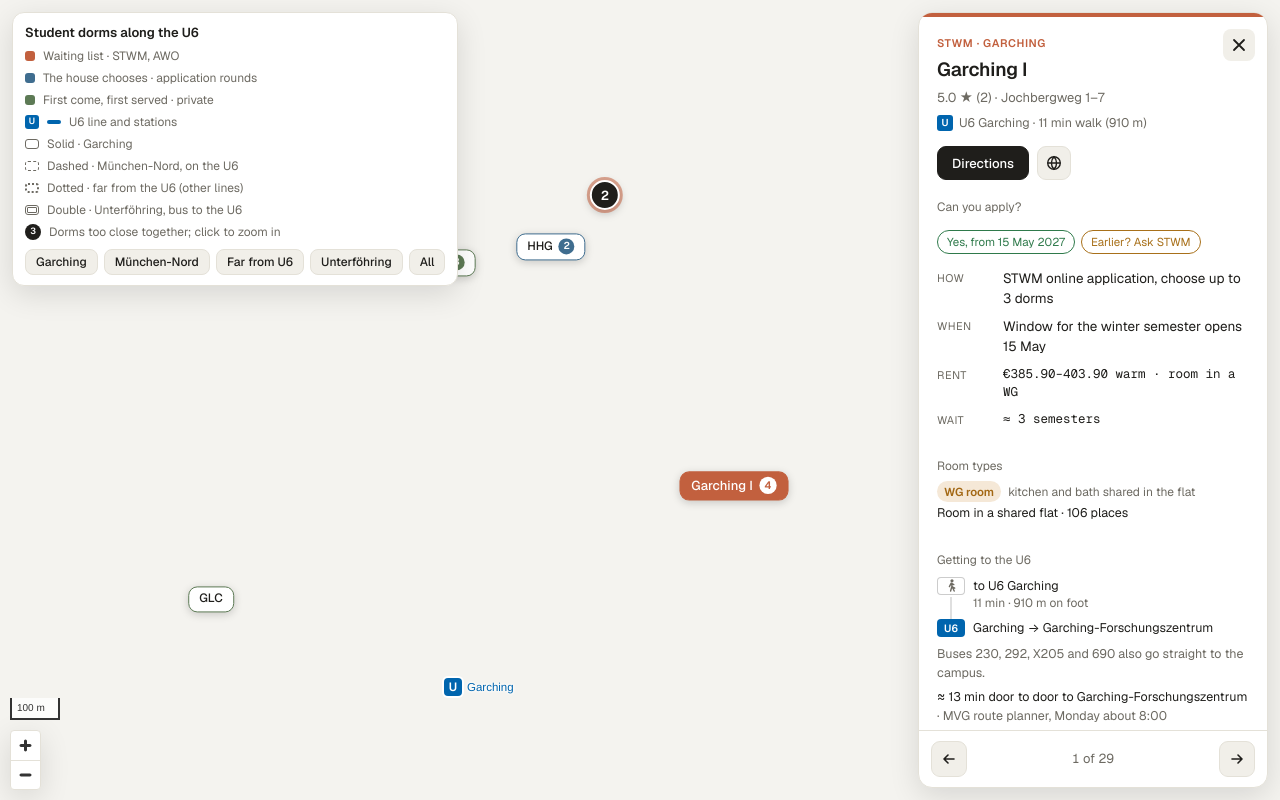
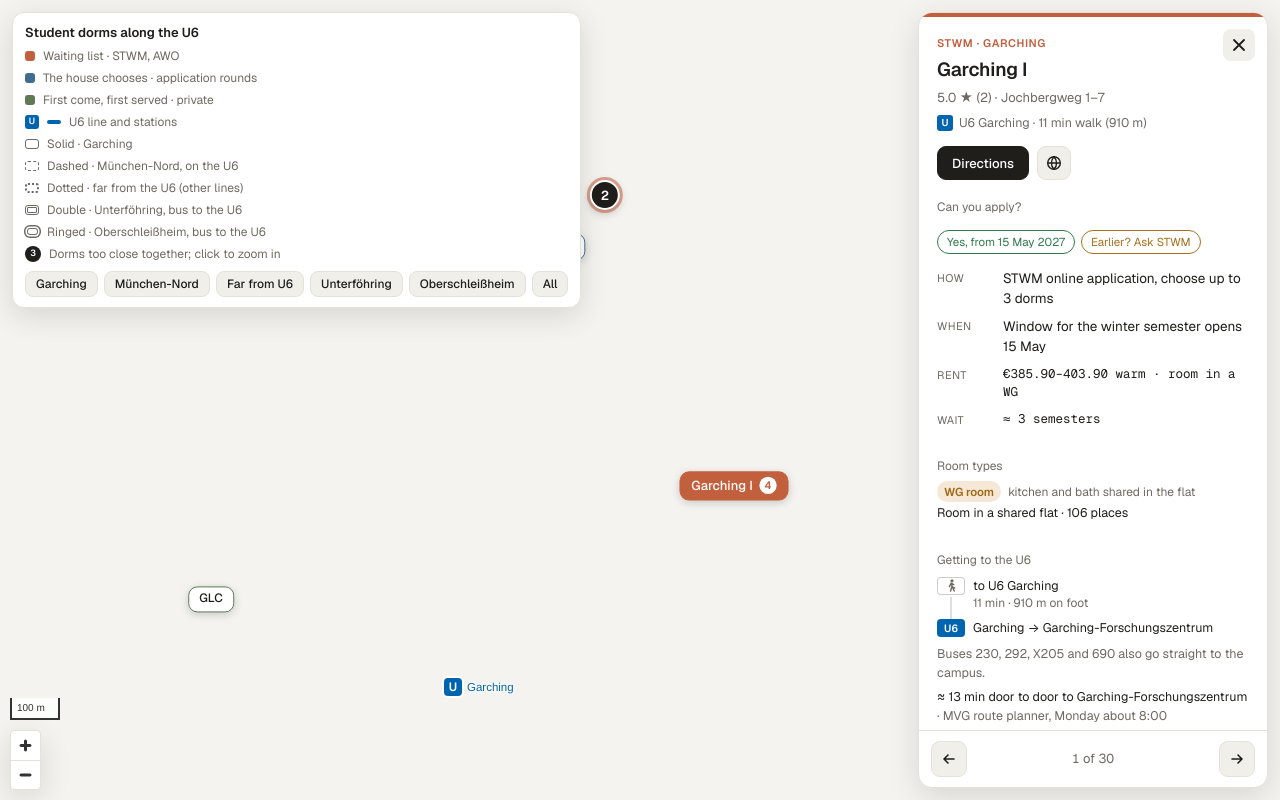
Before and after one commit to alyxhou00/garching-dorms-map, a plain HTML site: page index.html in a window 1280 px wide. Drawn offline with nearby package versions, Linux system fonts and the light colour scheme; no server answers.

Commit message:
Add STWM Oberschleißheim as a fifth area
Co-Authored-By: Claude Opus 5.5 <noreply@anthropic.com>
Claude-Session: https://claude.ai/code/session_018dqXVSR9q9Q2syyMmK9oeV

```diff
--- a/index.html
+++ b/index.html
@@ -141,6 +141,10 @@ button:focus-visible, a:focus-visible, .mk-in:focus-visible { outline: 2px solid
 .mk.ufg .mk-in { border-style: double; border-width: 3px; background: var(--raise); }
 .mk.ufg.on .mk-in { border-style: solid; border-width: 1.5px; background: var(--c); }
 .legend .sw.ln.dbl { border-style: double; border-width: 3px; }
+/* Oberschleißheim markers: solid border with an outer ring */
+.mk.osh .mk-in { background: var(--raise); box-shadow: 0 0 0 2px var(--panel), 0 0 0 3.5px var(--c), 0 2px 8px rgba(0,0,0,.18); }
+.mk.osh.on .mk-in { background: var(--c); }
+.legend .sw.ln.ring { box-shadow: 0 0 0 1.5px var(--panel), 0 0 0 3px var(--muted); width: 11px; height: 7px; margin: 0 1.5px; }
 /* far-from-U6 markers: dotted border */
 .mk.far .mk-in { border-style: dotted; border-width: 2px; background: var(--raise); }
 .mk.far.on .mk-in { border-style: solid; background: var(--c); }
@@ -214,12 +218,14 @@ button.pt-name:hover { text-decoration-color: var(--c); }
   <span><i class="sw ln dash"></i>Dashed · München-Nord, on the U6</span>
   <span><i class="sw ln dot"></i>Dotted · far from the U6 (other lines)</span>
   <span><i class="sw ln dbl"></i>Double · Unterföhring, bus to the U6</span>
+  <span><i class="sw ln ring"></i>Ringed · Oberschleißheim, bus to the U6</span>
   <span><i class="clx">3</i>Dorms too close together; click to zoom in</span>
   <div class="areas">
     <button type="button" id="go-g">Garching</button>
     <button type="button" id="go-n">München-Nord</button>
     <button type="button" id="go-f">Far from U6</button>
     <button type="button" id="go-u">Unterföhring</button>
+    <button type="button" id="go-o">Oberschleißheim</button>
     <button type="button" id="go-a">All</button>
   </div>
 </div>
@@ -281,7 +287,7 @@ button.pt-name:hover { text-decoration-color: var(--c); }
 
 <script src="https://unpkg.com/maplibre-gl@4.7.1/dist/maplibre-gl.js"></script>
 <script>
-// area: "garching" | "north" (U6 München-Nord, down to Münchner Freiheit) | "far" (far from the U6) | "ufg" (Unterföhring)
+// area: "garching" | "north" (U6 München-Nord, down to Münchner Freiheit) | "far" (far from the U6) | "ufg" (Unterföhring) | "osh" (Oberschleißheim)
 // ch: "stwm" waiting list | "eswm" selection by an association, church or foundation | "priv" private
 const STWM_HOW = "STWM online application, choose up to 3 dorms";
 const STWM_WHEN = "Window for the winter semester opens 15 May";
@@ -577,7 +583,16 @@ const DORMS = [
     rev:{ good:[],
           bad:["Expensive for the size: one calls it 'over €830 for a prison cell', another says about €30 per m²","Fees to leave early (€1,000 and €3,500 mentioned); deposits returned slowly and not in full","Contract says move out 3 days before it ends, which falls in Oktoberfest week","Strict quiet rules after 22:00, unfriendly staff, slow repairs; one mentions bugs","Several say the operator gets bad reviews removed, so the score may be too high"],
           basis:"the 5 written reviews Google shows first (of 63 ratings); I could not page through the rest without the browser." },
-    url:"https://www.apian-aparthaus.de/en" }
+    url:"https://www.apian-aparthaus.de/en" },
+  { area:"osh", name:"Studierendenwohnanlage Oberschleißheim", short:"Oberschleißheim", street:"Am Schäferanger 9–15, 85764 Oberschleißheim", op:"STWM", ch:"stwm", lng:11.54568, lat:48.25626, rating:"4.0 ★ (71)",
+    chips:[STWM_YES,["check","Bus 292 every 20 min"]], how:STWM_HOW, when:STWM_WHEN,
+    rent:"€399.50–420.40 warm · room in a WG (bath shared by two €431.30–438.20; own bath €445.30)", wait:"≈ 1 semester",
+    note:"171 places next to the regatta lake, opened 1997, first meant for vet students. S1 Oberschleißheim for Munich; bus 292 for Garching. Max. 7 semesters on a Bachelor's, 4 on a Master's. Deposit is 3× base rent.",
+    other:["STWM: Munich, Garching and Weihenstephan are each about 25 min away by public transport; communal kitchens and a common room (studierendenwerk-muenchen-oberbayern.de)","DAAD hall finder: 171 furnished places; single rooms share shower, WC and kitchen in their group (daad.de)"],
+    rev:{ good:["Friendly people; good for studying and for parties","Quiet and peaceful","Direct bus to the Garching campus; supermarkets, pool, post office nearby"],
+          bad:["Rural, feels far from Munich at first","A bit far from the city centre"],
+          basis:"the 5 written reviews Google shows first." },
+    url:"https://www.studierendenwerk-muenchen-oberbayern.de/en/accommodation/halls-of-residence/garching-oberschleissheim/oberschleissheim/" }
 ];
 
 // Room types: kind = studio (own kitchen + own bath), part (own bath, shared kitchen),
@@ -625,11 +640,13 @@ const EXTRA = {
     conn:{ st:"Münchner Freiheit", door:13, steps:[["walk","","to U3 Olympiazentrum","6 min"],["u3","U3","Olympiazentrum → Münchner Freiheit","5 min · every 5 min"]], alt:"Some U3 trips are better to change at Giselastraße instead." }, campus:37 },
   "Apian": { rooms:[["studio","≈ 20 m² (Apian 1) or ≈ 24 m² (Apian 2): kitchenette with ceramic hob and fridge, own shower bath"]],
     conn:{ st:"Studentenstadt", door:15, steps:[["walk","","to the stop Apianstraße","8 min"],["bus","233","Apianstraße → Studentenstadt","7 min · every 10 min"]], alt:"" }, campus:35 },
+  "Oberschleißheim": { rooms:[["wg","Room in a flat for 3–4 · 41 places"],["wg","Room in a flat for 4–12, bath shared by two · 122 places"],["part","8 places"]],
+    conn:{ st:"Garching-Hochbrück", door:27, steps:[["walk","","to the stop Am Stutenanger","6 min"],["bus","292","Am Stutenanger → Garching-Hochbrück","19 min · every 20 min"]], alt:"Or stay on bus 292 all the way to Garching-Forschungszentrum (33 min ride)." }, campus:37 },
   "Marchionini": { rooms:[["studio","84 hexagonal rooms of 20 m² with own bath and kitchenette; shared kitchen too"]],
     conn:{ st:"Münchner Freiheit", door:16, steps:[["walk","","to U3 Petuelring","8 min"],["u3","U3","Petuelring → Münchner Freiheit","4 min · every 5 min"]], alt:"Some U3 trips are better to change at Giselastraße instead." }, campus:40 }
 };
 // Walking distance along footpaths to the nearest U6 station (OSRM foot router on OpenStreetMap data, Nov 2026)
-const WALK = {"Garching I": [910, "Garching"], "Garching II": [1143, "Garching"], "HHG": [1052, "Garching"], "DOMINO": [1369, "Garching"], "SLC": [1064, "Garching"], "GLC": [593, "Garching"], "Haidpark (AWO)": [324, "Fröttmaning"], "Heidemannstraße": [928, "Kieferngarten"], "GLH": [360, "Kieferngarten"], "Josef-Wirth-Weg": [1430, "Freimann"], "Unity Alpha": [1451, "Freimann"], "Unity Beta": [1645, "Freimann"], "Helmut-Kamm-Haus": [1760, "Freimann"], "Spengelhof": [1583, "Freimann"], "NP3": [336, "Freimann"], "My Room Active": [664, "Freimann"], "Berzeliusstraße": [351, "Freimann"], "Studentenstadt": [462, "Studentenstadt"], "Max-Bill-Straße": [1376, "Alte Heide"], "Ludwigskolleg": [333, "Nordfriedhof"], "Biederstein": [657, "Dietlindenstraße"], "Deutsche Burse": [698, "Münchner Freiheit"], "Pater-Rupert-Mayer": [686, "Münchner Freiheit"], "Felsennelkenanger": [4560, "Fröttmaning"], "Uni Apart Zwillingstr.": [3070, "Nordfriedhof"], "Uni Apart Schleißh.": [3025, "Dietlindenstraße"], "Olympisches Dorf": [4244, "Münchner Freiheit"], "Marchionini": [2823, "Dietlindenstraße"], "Apian": [3881, "Freimann"]};
+const WALK = {"Garching I": [910, "Garching"], "Garching II": [1143, "Garching"], "HHG": [1052, "Garching"], "DOMINO": [1369, "Garching"], "SLC": [1064, "Garching"], "GLC": [593, "Garching"], "Haidpark (AWO)": [324, "Fröttmaning"], "Heidemannstraße": [928, "Kieferngarten"], "GLH": [360, "Kieferngarten"], "Josef-Wirth-Weg": [1430, "Freimann"], "Unity Alpha": [1451, "Freimann"], "Unity Beta": [1645, "Freimann"], "Helmut-Kamm-Haus": [1760, "Freimann"], "Spengelhof": [1583, "Freimann"], "NP3": [336, "Freimann"], "My Room Active": [664, "Freimann"], "Berzeliusstraße": [351, "Freimann"], "Studentenstadt": [462, "Studentenstadt"], "Max-Bill-Straße": [1376, "Alte Heide"], "Ludwigskolleg": [333, "Nordfriedhof"], "Biederstein": [657, "Dietlindenstraße"], "Deutsche Burse": [698, "Münchner Freiheit"], "Pater-Rupert-Mayer": [686, "Münchner Freiheit"], "Felsennelkenanger": [4560, "Fröttmaning"], "Uni Apart Zwillingstr.": [3070, "Nordfriedhof"], "Uni Apart Schleißh.": [3025, "Dietlindenstraße"], "Olympisches Dorf": [4244, "Münchner Freiheit"], "Marchionini": [2823, "Dietlindenstraße"], "Apian": [3881, "Freimann"], "Oberschleißheim": [7888, "Garching-Hochbrück"]};
 DORMS.forEach(d => { Object.assign(d, EXTRA[d.short] || {}); d.walk = WALK[d.short]; });
 
 const COL = { stwm:"var(--stwm)", eswm:"var(--eswm)", priv:"var(--priv)" };
@@ -851,7 +868,7 @@ function show(i, fly) {
   const panel = $("panel");
   panel.hidden = false;
   panel.style.setProperty("--c", COL[d.ch]);
-  const areaName = { garching: "Garching", north: "München-Nord", far: "Far from U6", ufg: "Unterföhring" }[d.area];
+  const areaName = { garching: "Garching", north: "München-Nord", far: "Far from U6", ufg: "Unterföhring", osh: "Oberschleißheim" }[d.area];
   $("p-op").textContent = `${d.op} · ${areaName}`;
   $("p-name").textContent = d.name;
   $("p-meta").textContent = `${d.rating} · ${d.street}`;
@@ -930,6 +947,7 @@ $("go-g").addEventListener("click", () => fitArea(d => d.area === "garching"));
 $("go-n").addEventListener("click", () => fitArea(d => d.area === "north"));
 $("go-f").addEventListener("click", () => fitArea(d => d.area === "far"));
 $("go-u").addEventListener("click", () => fitArea(d => d.area === "ufg"));
+$("go-o").addEventListener("click", () => fitArea(d => d.area === "osh"));
 $("go-a").addEventListener("click", () => fitArea(() => true));
 show(0, false);
 </script>
```
